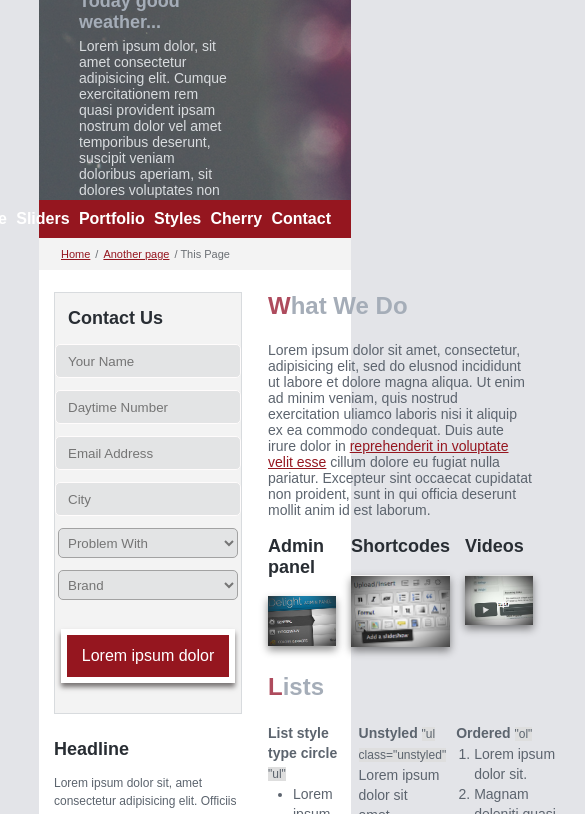
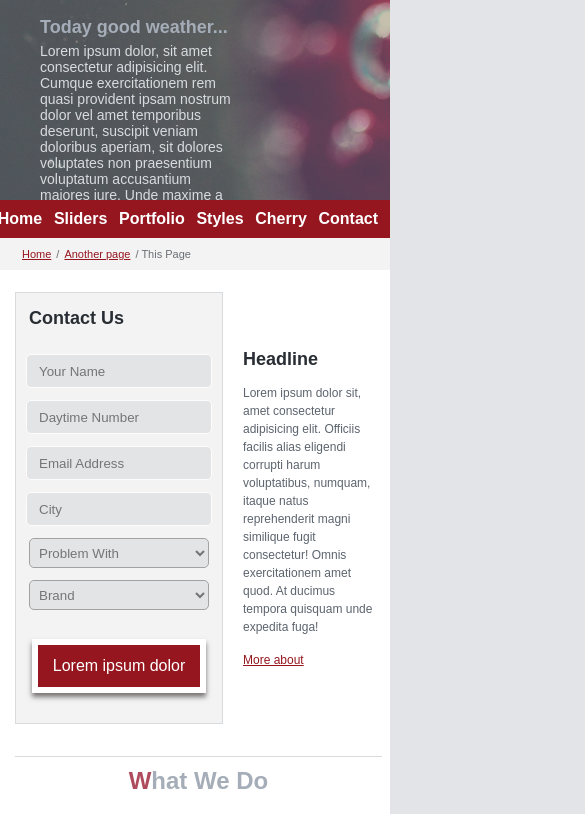
Before and after one commit to kravich13/html_css_lessons, a plain HTML site: page Cherry/index.html in a window 390 px wide. Shown: the part 112-926 px from the top of the page, 585 px wide, since content can reach past the window. Drawn offline with Linux system fonts and the light colour scheme.

Commit message:
cherry project v2 adaptation

```diff
--- a/Cherry/css/main.css
+++ b/Cherry/css/main.css
@@ -43,14 +43,13 @@ header {
     display: flex;
     justify-content: space-around;
     height: 72px;
-    /* background: #2d323c;     */
     background: linear-gradient(to top, #2d323c, #2d323c, #343f48);
     width: 100%;
 }
 .container-header {
     display: flex;
     justify-content: space-between;
-    width: 80%;
+    width: 1200px;
 }
 .top-text {
     font-weight: bold;
@@ -59,21 +58,12 @@ header {
     justify-content: center;
     align-items: flex-start;
     padding: 0 10px;
-    /* padding-right: 27%; */
 }
-/* .C {
-    color: #ae4b5d;
-} */
 .pod-text {
     color: #656f7a;
     font-size: 14px;
     margin-top: -4px;
 }
-/* .cherry {
-    text-transform: uppercase;
-    font-size: 30px;
-    color: #a5adb8;
-} */
 .h1-top {
     color: #a5adb8;
     font-size: 30px;
@@ -100,7 +90,8 @@ header {
     display: flex;
     justify-content: center;
     flex-direction: column;
-    width: 80%;
+    /* width: 60%; */
+    width: 1200px;
     height: 240px;
     background: rgb(99, 99, 99);
     background-image: url("../Img/header_bgimg.png");
@@ -111,12 +102,6 @@ header {
     padding-left: 40px;
     width: 50%;
 }
-/* .eaten {
-    font-size: 30px;
-    color: #a5adb8;
-    font-family: Arial, Helvetica, sans-serif;
-    font-weight: bold;
-} */
 .text1 {
     margin-bottom: 20px;
 }
@@ -136,7 +121,8 @@ header {
 nav {
     display: flex;
     justify-content: flex-end;
-    width: 80%;
+    /* width: 60%; */
+    width: 1200px;
     background: #95161f;
 }
 nav a {
@@ -166,7 +152,8 @@ nav li {
     display: flex;
     justify-content: flex-start;
     font-size: 11px;
-    width: 80%;
+    /* width: 60%; */
+    width: 1200px;
     background: #f3f3f3;
     padding: 10px 0;
 }
@@ -184,7 +171,8 @@ nav li {
 .container-section {
     display: flex;
     background: white;
-    width: 80%;
+    /* width: 60%; */
+    width: 1200px;
 }
 .left-menu {
     margin: 22px 15px;
@@ -192,6 +180,7 @@ nav li {
     display: flex;
     flex-direction: column;
     width: 210px;
+    /* width: 400px; */
 }
 .left-menu .menu-left h2 {
     margin: 15px 13px;
@@ -240,6 +229,7 @@ select {
     display: flex;
     flex-direction: column;
     align-items: center;
+    padding: 10px;
 }
 .aside-bottom {
     margin-bottom: 14px;
@@ -264,11 +254,13 @@ select {
 }
 .container-screen {
     display: flex;
-    justify-content: flex-start;
+    justify-content: space-around;
     margin-bottom: 22px;
+    /* width: 80%; */
 }
 .images-section img {
     width: 100%;
+    /* width: 300px; */
     box-shadow: 0 4px 8px #00000073;
 }
 .screen-center {
@@ -293,7 +285,7 @@ select {
 }
 .container-spisok {
     display: flex;
-    justify-content: flex-start;
+    justify-content: space-around;
     margin-bottom: 35px;
     font-size: 14px;
     color: #5c646e;
@@ -302,28 +294,12 @@ select {
     padding-right: 10px;
     line-height: 20px;
 }
-/* .headinG {
-    color: #a5adb8;
-    font-family: Arial, Helvetica, sans-serif;
-    font-size: 24px;
-    font-weight: bold;
-    margin-bottom: 22px;
-} */
 .h1-section {
     color: #a5adb8;
     font-size: 24px;
     font-weight: bold;
     margin-bottom: 22px;
 }
-/* .Red {
-    color: #ae4b5d;
-} */
-/* .bold-title-text {
-    font-family: Arial, Helvetica, sans-serif;
-    font-size: 18px;
-    font-weight: bold;
-    color: #282d33;
-} */
 .h2-section {
     color: #282d33;
     font-size: 18px;
@@ -407,7 +383,7 @@ select {
 }
 .Table {
     display: flex;
-    justify-content: flex-start;
+    justify-content: center;
     font-size: 12px;
 }
 .table-right-top {
@@ -441,7 +417,8 @@ select {
 .container-footer {
     display: flex;
     justify-content: space-between;
-    width: 80%;
+    /* width: 60%; */
+    width: 1200px;
 }
 .footer-2 li {
     padding-left: 2px;
@@ -472,12 +449,6 @@ footer hr {
     height: 1px;
     margin: 10px 0 13px 0;
 }
-/* .heading-top {
-    color: #a5adb8;
-    font-family: Arial, Helvetica, sans-serif;
-    font-size: 18px;
-    font-weight: bold;
-} */
 .togphone, .Call, .adress {
     line-height: 1.99em;
 }
@@ -512,3 +483,126 @@ footer .Call {
 .S-N img {
     margin-right: 6px;
 }
+
+
+
+/* ==========MEDIA========== */
+
+
+@media only screen and (max-width: 1220px) {
+
+    .container-section {
+        display: flex;
+        width: 100%;
+    }
+    .top {
+        display: flex;
+        width: 100%;
+    }
+    .container-header {
+        display: flex;
+        width: 100%;
+    }
+    .Article-top {
+        display: flex;
+        width: 100%;
+    }
+    nav {
+        display: flex;
+        width: 100%;
+    }
+    .container-footer {
+        display: flex;
+        width: 100%;
+    }
+    .menu-center {
+        display: flex;
+        padding: 10px;
+    }
+}
+@media only screen and (max-width: 800px) {
+    .container-section {
+        display: flex;
+        flex-direction: column;
+        width: 100%;
+    }
+    nav {
+        display: flex;
+        justify-content: center;
+    }
+    .left-menu {
+        display: flex;
+        flex-direction: row;
+        width: 100%;
+        height: 432px;
+    }
+    .menu-left {
+        display: flex;
+        flex-direction: column;
+        height: 400px;
+    }
+    .A-bottom {
+        display: flex;
+        flex-direction: column;
+        justify-content: center;
+        margin: 0 30px 0 20px;
+    }
+    .section-center {
+        display: flex;
+        flex-direction: column;
+        width: 98%;
+        padding: 10px 10px 30px 15px;
+    }
+    .container-article {
+        display: flex;
+        align-items: center;
+        width: 96%;
+        padding: 10px 0;
+        border-top: 1px solid #d8dbde;
+        border-bottom: 1px solid #d8dbde;
+    }
+    .container-screen {
+        display: flex;
+        flex-direction: row;
+        justify-content: space-between;
+        width: 96%;
+        padding: 10px 0;
+        border-top: 1px solid #d8dbde;
+        border-bottom: 1px solid #d8dbde;
+    }
+    .container-screen img {
+        width: 100%;
+    }
+    .screen-center {
+        display: flex;
+        justify-content: center;
+    }
+    .container-lists {
+        display: flex;
+        align-items: center;
+        width: 96%;
+        padding: 10px 0 0 0;
+        border-top: 1px solid #d8dbde;
+    }
+    .Lists, .Unstyled, .Ordered {
+        display: flex;
+        flex-direction: column;
+        width: 31%;
+    }
+    .section-table {
+        display: flex;
+        align-items: center;
+        width: 96%;
+        padding-top: 10px;
+        border-top: 1px solid #d8dbde;
+    }
+    .container-footer {
+        display: flex;
+        flex-direction: row;
+    }
+    .container-footer h2 {
+        font-size: 14px;
+    }
+    .footer-2 .Call {
+        font-size: 12px;
+    }
--- a/Cherry/index.html
+++ b/Cherry/index.html
@@ -17,7 +17,7 @@
         <div class="container-header">
 
             <div class="top-text">
-                <!-- <p class="cherry"><span class="C">C</span>herry</p> -->
+
                 <h1 class="h1-top">CHERRY</h1>
                 <p class="pod-text">Lorem ipsum dolor sit amet consectetur adipisicing elit</p>
             </div>
@@ -105,19 +105,19 @@
 
                 </div>
             </div>
-            <!-- <p class="bold-title-text menu-text">Headline</p> -->
+            <div class="A-bottom">
             <h2 class="h2-section aside-bottom">Headline</h2>
             <p class="Left-p">Lorem ipsum dolor sit, amet consectetur adipisicing elit. Officiis facilis
                 alias eligendi corrupti harum voluptatibus, numquam, itaque natus reprehenderit magni similique
                 fugit consectetur! Omnis exercitationem amet quod. At ducimus tempora quisquam unde expedita fuga!
             </p>
             <a class="aside-bottom-link" href="#">More about</a>
+        </div>
         </aside>
 
         <section class="section-center">
 
             <article class="container-article">
-            <!-- <p class="headinG"><span class="Red">W</span>hat We Do</p> -->
             <h1 class="h1-section">What We Do</h1>
             <p class="Right-p">Lorem ipsum dolor sit amet, consectetur, adipisicing elit, sed do elusnod incididunt ut
                 labore et dolore magna aliqua. Ut enim ad minim veniam, quis nostrud exercitation uliamco laboris nisi
@@ -129,7 +129,6 @@
                 <!-- /* ==========SECTION-КАРТИНКИ========== */ -->
             <div class="container-screen">
                 <div class="Admin-panel">
-                    <!-- <p class="bold-title-text">Admin panel</p> -->
                     <a class="h2-section screen-center" href="#">Admin panel</a>
                     <a class="images-section" href="#">
                         <img src="Img/admin_panel.png" alt="Admmin panel">
@@ -137,7 +136,6 @@
                 </div>
 
                 <div class="Shortcodes">
-                    <!-- <p class="bold-title-text">Shortcodes</p> -->
                     <a class="h2-section screen-center" href="#">Shortcodes</a>
                     <a class="images-section" href="#">
                         <img src="Img/shortcodes.png" alt="Shortcodes">
@@ -145,7 +143,6 @@
                 </div>
 
                 <div class="Videos">
-                    <!-- <p class="bold-title-text">Videos</p> -->
                     <a class="h2-section screen-center" href="#">Videos</a>
                     <a class="images-section" href="#">
                         <img src="Img/videos.png" alt="Videos">
@@ -156,7 +153,6 @@
             <!-- /* ==========SECTION-СПИСОК========== */ -->
             <section class="container-lists">
 
-                <!-- <p class="headinG L"><span class="Red">L</span>ists</p> -->
                 <h1 class="h1-section">Lists</h1>
                 <div class="container-spisok">
                     <div class="Lists">
@@ -209,7 +205,6 @@
             <!-- /* ==========SECTION-ТАБЛИЦА========== */ -->
             <section class="section-table">
 
-                <!-- <p class="headinG"><span class="Red">T</span>able</p> -->
                 <h1 class="h1-section">Table</h1>
                 <div class="Table">
                     <table>
@@ -282,7 +277,7 @@
         <div class="container-footer">
 
             <section class="footer-1">
-                <!-- <p class="heading-top"><span class="Red">C</span>HERRY Hours</p> -->
+
                 <h2 class="h2-footer"><span class="cherry-footer">C</span>HERRY Hours</h2>
                 <hr>
                 <p>We are open 24/7</p>
@@ -309,15 +304,16 @@
 
                 <div class="S-N">
                     <p>Мы в социальных сетях:</p>
-                    <img src="Img/facebook.jpg" alt="facebook">
-                    <img src="Img/twitter.jpg" alt="twitter">
-                    <img src="Img/vk.jpg" alt="vk">
+
+                    <a href="#"><img src="Img/facebook.jpg" alt="facebook"></a>
+                    <a href="#"><img src="Img/twitter.jpg" alt="twitter"></a>
+                    <a href="#"><img src="Img/vk.jpg" alt="vk"></a>
                 </div>
 
             </section>
 
             <section class="footer-2">
-                <!-- <p class="heading-top">Local <span class="Red">C</span>HERRY</p> -->
+
                 <h2 class="h2-footer">Local <span class="cherry-footer">C</span>HERRY</h2>
                 <hr>
 
@@ -334,7 +330,7 @@
             </section>
 
             <section class="footer-3">
-                <!-- <p class="heading-top">Our Los Angeles Location</p> -->
+
                 <h2 class="h2-footer Our-Los">Our Los Angeles Location</h2>
                 <hr>
 
```
